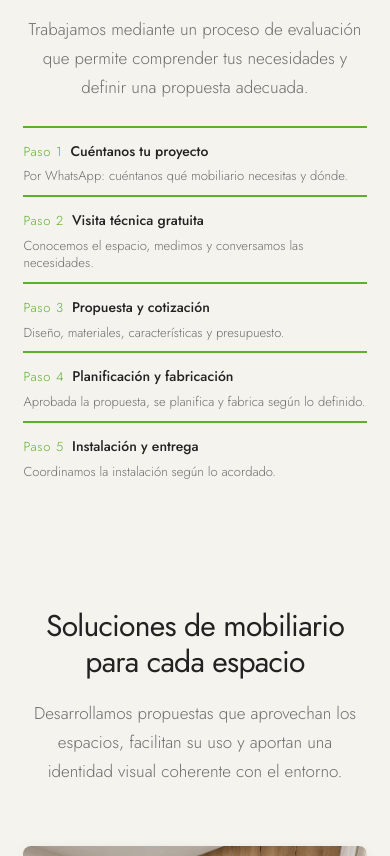
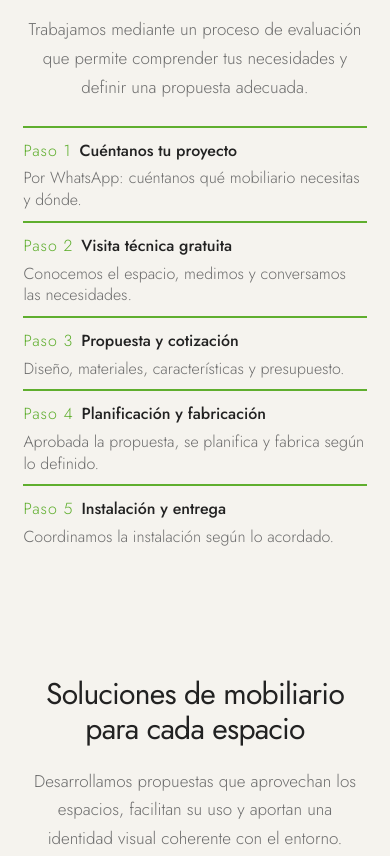
Before and after one commit to mueblesano/MSweb, a plain HTML site: page index.html in a window 390 px wide. Shown: the part 880-1736 px from the top of the page. Drawn offline with nearby package versions, Linux system fonts and the light colour scheme.

Commit message:
ver5.2-cambio-tamaño-textos

```diff
--- a/css/style.css
+++ b/css/style.css
@@ -331,6 +331,12 @@ section {
   height: 100%;
   min-height: 0;
 }
+#nosotros .txt p {
+  font-size: 16px;
+}
+#nosotros .txt .serif {
+  font-size: 16px;
+}
 .txt p {
   color: var(--mut);
 }
@@ -576,13 +582,13 @@ section {
 }
 .steps b {
   font-weight: 500;
-  font-size: 15px;
+  font-size: 16px;
   letter-spacing: 0;
   display: block;
   margin: 8px 0;
 }
 .steps p {
-  font-size: 14px;
+  font-size: 16px;
   color: var(--mut);
   margin: 0;
   line-height: 1.6;
@@ -590,7 +596,7 @@ section {
 .steps i {
   font-style: normal;
   color: var(--g);
-  font-size: 13px;
+  font-size: 16px;
   letter-spacing: 0.06em;
 }
 .hl {
@@ -967,11 +973,11 @@ footer {
   #proceso .steps b {
     display: inline;
     margin: 0;
-    font-size: 14px;
+    font-size: 16px;
   }
   #proceso .steps p {
     margin-top: 3px;
-    font-size: 13px;
+    font-size: 16px;
     line-height: 1.35;
   }
   .hero:after {
```
